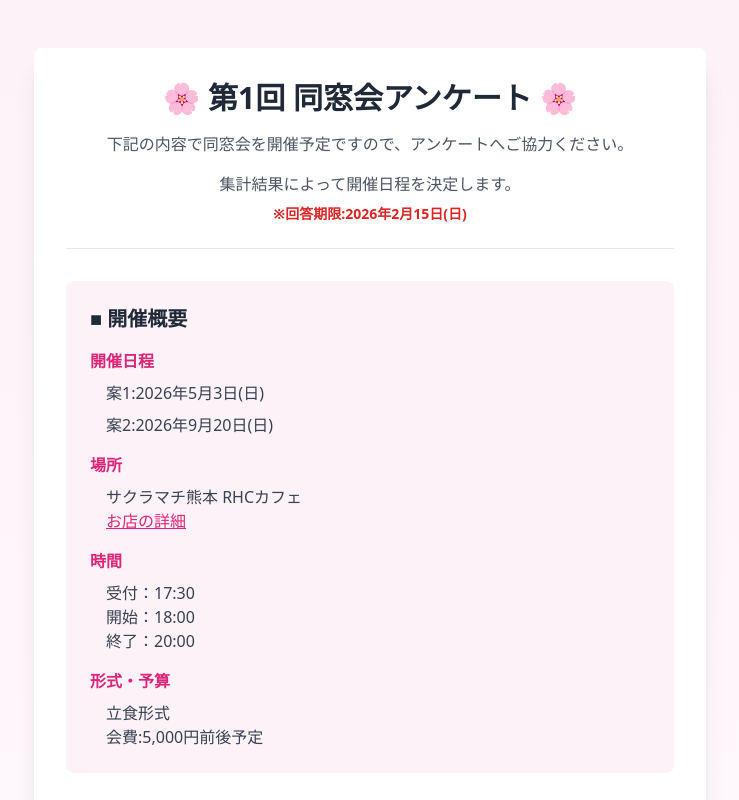
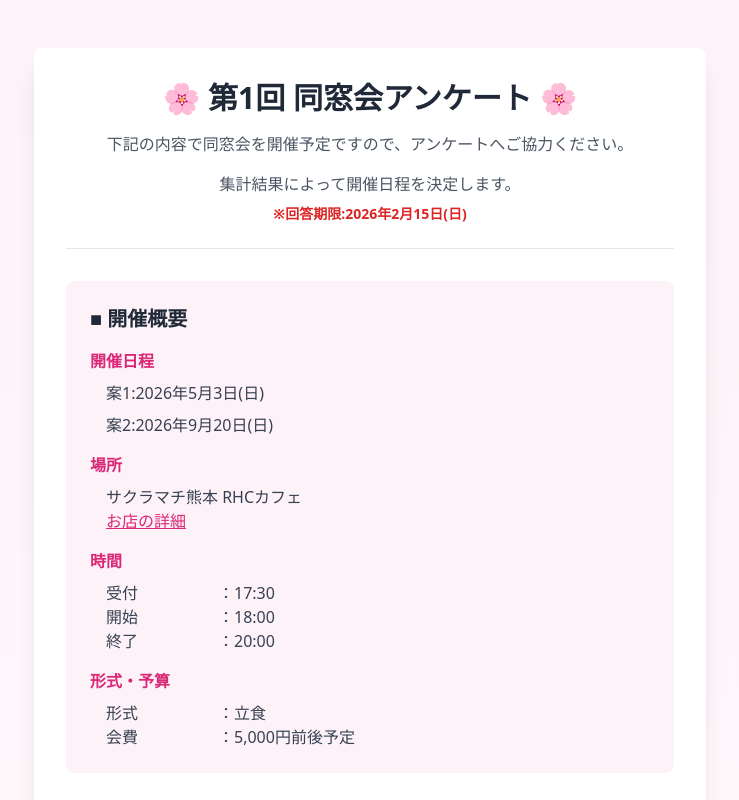
Before and after one commit to Hapiemon/dosokai, a Next.js app: page /form1 in a window 1280 px wide. Shown: the top 800 px of the page, without its empty margins (270-1009 px from the left). Built offline with nearby package versions, Linux system fonts and the light colour scheme; no server answers; the database is empty.

Commit message:
ResponseFormコンポーネントの表示を改善し、時間と形式・予算の情報を整形しました。

```diff
--- a/app/components/ResponseForm.tsx
+++ b/app/components/ResponseForm.tsx
@@ -188,15 +188,15 @@ export default function ResponseForm({ formId = 'form1' }: ResponseFormProps) {
                 <p className="font-semibold text-pink-600 mb-2">時間</p>
                 {isForm2 ? (
                   <>
-                    <p className="ml-3 sm:ml-4 text-sm sm:text-base">受付開始：16:00</p>
-                    <p className="ml-3 sm:ml-4 text-sm sm:text-base">同窓会開始：16:30</p>
-                    <p className="ml-3 sm:ml-4 text-sm sm:text-base">終了：18:30</p>
+                    <p className="ml-3 sm:ml-4 text-sm sm:text-base"><span className="inline-block w-24 sm:w-28">受付開始</span>：16:00</p>
+                    <p className="ml-3 sm:ml-4 text-sm sm:text-base"><span className="inline-block w-24 sm:w-28">同窓会開始</span>：16:30</p>
+                    <p className="ml-3 sm:ml-4 text-sm sm:text-base"><span className="inline-block w-24 sm:w-28">終了</span>：18:30</p>
                   </>
                 ) : (
                   <>
-                    <p className="ml-3 sm:ml-4 text-sm sm:text-base">受付：17:30</p>
-                    <p className="ml-3 sm:ml-4 text-sm sm:text-base">開始：18:00</p>
-                    <p className="ml-3 sm:ml-4 text-sm sm:text-base">終了：20:00</p>
+                    <p className="ml-3 sm:ml-4 text-sm sm:text-base"><span className="inline-block w-24 sm:w-28">受付</span>：17:30</p>
+                    <p className="ml-3 sm:ml-4 text-sm sm:text-base"><span className="inline-block w-24 sm:w-28">開始</span>：18:00</p>
+                    <p className="ml-3 sm:ml-4 text-sm sm:text-base"><span className="inline-block w-24 sm:w-28">終了</span>：20:00</p>
                   </>
                 )}
               </div>
@@ -204,16 +204,16 @@ export default function ResponseForm({ formId = 'form1' }: ResponseFormProps) {
                 <p className="font-semibold text-pink-600 mb-2">形式・予算</p>
                 {isForm2 ? (
                   <>
-                    <p className="ml-3 sm:ml-4 text-sm sm:text-base">形式：着席</p>
-                    <p className="ml-3 sm:ml-4 text-sm sm:text-base">ドレスコード：なし</p>
-                    <p className="ml-3 sm:ml-4 text-sm sm:text-base">参加費：3,800円</p>
-                    <p className="ml-3 sm:ml-4 text-sm sm:text-base">集金方法：当日現金 もしくは オンライン送金（PayPay）</p>
-                    <p className="ml-3 sm:ml-4 text-sm sm:text-base">キャンセルポリシー：現在交渉中のため、後日ご案内します。</p>
+                    <p className="ml-3 sm:ml-4 text-sm sm:text-base"><span className="inline-block w-24 sm:w-28">形式</span>：着席</p>
+                    <p className="ml-3 sm:ml-4 text-sm sm:text-base"><span className="inline-block w-24 sm:w-28">ドレスコード</span>：なし</p>
+                    <p className="ml-3 sm:ml-4 text-sm sm:text-base"><span className="inline-block w-24 sm:w-28">参加費</span>：3,800円</p>
+                    <p className="ml-3 sm:ml-4 text-sm sm:text-base"><span className="inline-block w-24 sm:w-28">集金方法</span>：当日現金 もしくは オンライン送金（PayPay）</p>
+                    <p className="ml-3 sm:ml-4 text-xs sm:text-sm text-red-600 font-semibold">※キャンセルポリシーは現在交渉中のため、後日ご案内します。</p>
                   </>
                 ) : (
                   <>
-                    <p className="ml-4">立食形式</p>
-                    <p className="ml-4">会費:5,000円前後予定</p>
+                    <p className="ml-3 sm:ml-4 text-sm sm:text-base"><span className="inline-block w-24 sm:w-28">形式</span>：立食</p>
+                    <p className="ml-3 sm:ml-4 text-sm sm:text-base"><span className="inline-block w-24 sm:w-28">会費</span>：5,000円前後予定</p>
                   </>
                 )}
               </div>
```
